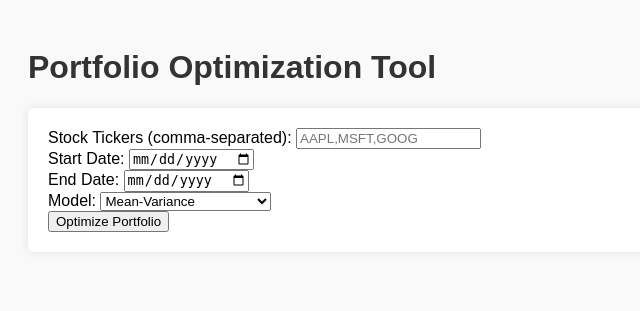
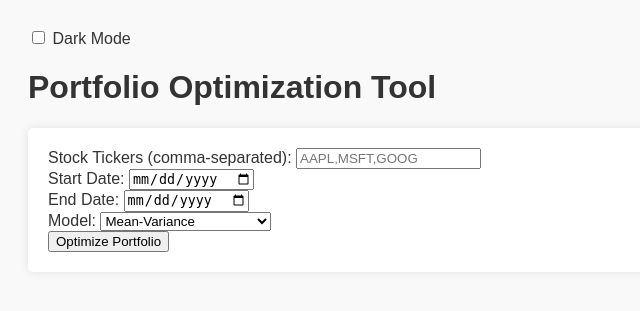
Before and after one commit to nebirehim/portfolio_optimizer, a Flask app: page / in a window 1280 px wide. Shown: the top 311 px of the page, without its empty margins (0-640 px from the left). Run offline with Flask 3, Linux system fonts and the light colour scheme; some libraries are stand-ins or nearby versions.

Commit message:
added new features

```diff
--- a/app.py
+++ b/app.py
@@ -46,8 +46,7 @@ def optimize_portfolio(data, model='MV'):
     return weights
 
 # Function to plot performance of the portfolio
-# Function to plot performance of the portfolio
-def plot_performance(data, weights):
+def plot_performance(data, weights, is_dark_mode):
     returns = data.pct_change().dropna()
     portfolio_return = (returns * weights).sum(axis=1)
     cumulative_returns = (1 + portfolio_return).cumprod()
@@ -62,12 +61,15 @@ def plot_performance(data, weights):
 
     # Create price figure
     price_fig = go.Figure(data=price_traces)
-    price_fig.update_layout(title='Stock Prices and Portfolio Cumulative Returns',
-                             xaxis_title='Date',
-                             yaxis_title='Price',
-                             legend_title='Legend',
-                             hovermode='x unified',
-                             plot_bgcolor='rgba(240, 240, 240, 0.9)')  # Light gray background
+    price_fig.update_layout(
+        title='Stock Prices and Portfolio Cumulative Returns',
+        xaxis_title='Date',
+        yaxis_title='Price',
+        legend_title='Legend',
+        hovermode='x unified',
+        plot_bgcolor='rgba(0, 0, 0, 0)' if is_dark_mode else 'rgba(240, 240, 240, 0.9)',  # Dark mode background
+        paper_bgcolor='rgba(0, 0, 0, 0)' if is_dark_mode else 'rgba(255, 255, 255, 1)'  # Dark mode paper background
+    )
 
     # Ensure weights are properly formatted for the pie chart
     weights_values = weights.values.flatten().tolist()
@@ -79,12 +81,13 @@ def plot_performance(data, weights):
 
     # Create pie chart for weights
     weights_fig = go.Figure(data=[go.Pie(labels=weights_labels, values=weights_values, hole=0.4)])
-    weights_fig.update_layout(title='Portfolio Weights Allocation',
-                               plot_bgcolor='rgba(240, 240, 240, 0.9)',
-                               paper_bgcolor='rgba(240, 240, 240, 0.9)')
+    weights_fig.update_layout(
+        title='Portfolio Weights Allocation',
+        plot_bgcolor='rgba(0, 0, 0, 0)' if is_dark_mode else 'rgba(240, 240, 240, 0.9)',  # Dark mode background
+        paper_bgcolor='rgba(0, 0, 0, 0)' if is_dark_mode else 'rgba(255, 255, 255, 1)'  # Dark mode paper background
+    )
 
     return price_fig, weights_fig
-
 
 @app.route('/')
 def index():
@@ -97,6 +100,7 @@ def optimize():
     start_date = data['start_date']
     end_date = data['end_date']
     model = data['model']
+    is_dark_mode = data['is_dark_mode']  # Get the dark mode status
 
     # Fetch stock data
     stock_data = get_stock_data(tickers, start_date, end_date)
@@ -105,7 +109,7 @@ def optimize():
     weights = optimize_portfolio(stock_data, model)
 
     # Plot performance
-    price_fig, weights_fig = plot_performance(stock_data, weights)
+    price_fig, weights_fig = plot_performance(stock_data, weights, is_dark_mode)
 
     # Convert figures to JSON for rendering
     price_graph_json = json.dumps(price_fig, cls=plotly.utils.PlotlyJSONEncoder)
--- a/templates/index.html
+++ b/templates/index.html
@@ -7,18 +7,21 @@
     <script src="https://cdn.plot.ly/plotly-latest.min.js"></script>
     <style>
         body {
-            background-color: #f9f9f9;
+            background-color: #f9f9f9; /* Light mode default */
+            color: #333; /* Light mode text color */
             font-family: Arial, sans-serif;
             padding: 20px;
+            transition: background-color 0.5s, color 0.5s;
         }
         h1 {
-            color: #333;
+            color: inherit; /* Use current text color */
         }
         form {
-            background-color: #ffffff;
+            background-color: #ffffff; /* Light mode form background */
             padding: 20px;
             border-radius: 5px;
             box-shadow: 0 0 10px rgba(0,0,0,0.1);
+            transition: background-color 0.5s;
         }
         #price-graph, #weights-graph {
             margin-top: 20px;
@@ -27,9 +30,28 @@
             color: red;
             margin-top: 20px;
         }
+        .toggle-container {
+            margin-bottom: 20px;
+        }
+        .dark-mode {
+            background-color: #1e1e1e; /* Dark mode background */
+            color: #f0f0f0; /* Dark mode text color */
+        }
+        .dark-mode form {
+            background-color: #2e2e2e; /* Dark mode form background */
+        }
+        .dark-mode .error {
+            color: #ff5555; /* Dark mode error color */
+        }
     </style>
 </head>
 <body>
+    <div class="toggle-container">
+        <label for="mode-toggle">
+            <input type="checkbox" id="mode-toggle" onchange="toggleMode()"> Dark Mode
+        </label>
+    </div>
+
     <h1>Portfolio Optimization Tool</h1>
     <form id="portfolio-form">
         <label for="tickers">Stock Tickers (comma-separated):</label>
@@ -56,6 +78,18 @@
     <div id="error-message" class="error"></div>
 
     <script>
+        // Function to toggle between light and dark mode
+        function toggleMode() {
+            const body = document.body;
+            const isDarkMode = document.getElementById('mode-toggle').checked;
+
+            if (isDarkMode) {
+                body.classList.add('dark-mode');
+            } else {
+                body.classList.remove('dark-mode');
+            }
+        }
+
         document.getElementById('portfolio-form').onsubmit = async function (e) {
             e.preventDefault();
 
@@ -63,13 +97,14 @@
             const start_date = document.getElementById('start_date').value;
             const end_date = document.getElementById('end_date').value;
             const model = document.getElementById('model').value;
+            const is_dark_mode = document.getElementById('mode-toggle').checked; // Get dark mode status
 
             const response = await fetch('/optimize', {
                 method: 'POST',
                 headers: {
                     'Content-Type': 'application/json'
                 },
-                body: JSON.stringify({ tickers, start_date, end_date, model })
+                body: JSON.stringify({ tickers, start_date, end_date, model, is_dark_mode }) // Send dark mode status
             });
 
             const data = await response.json();
```
